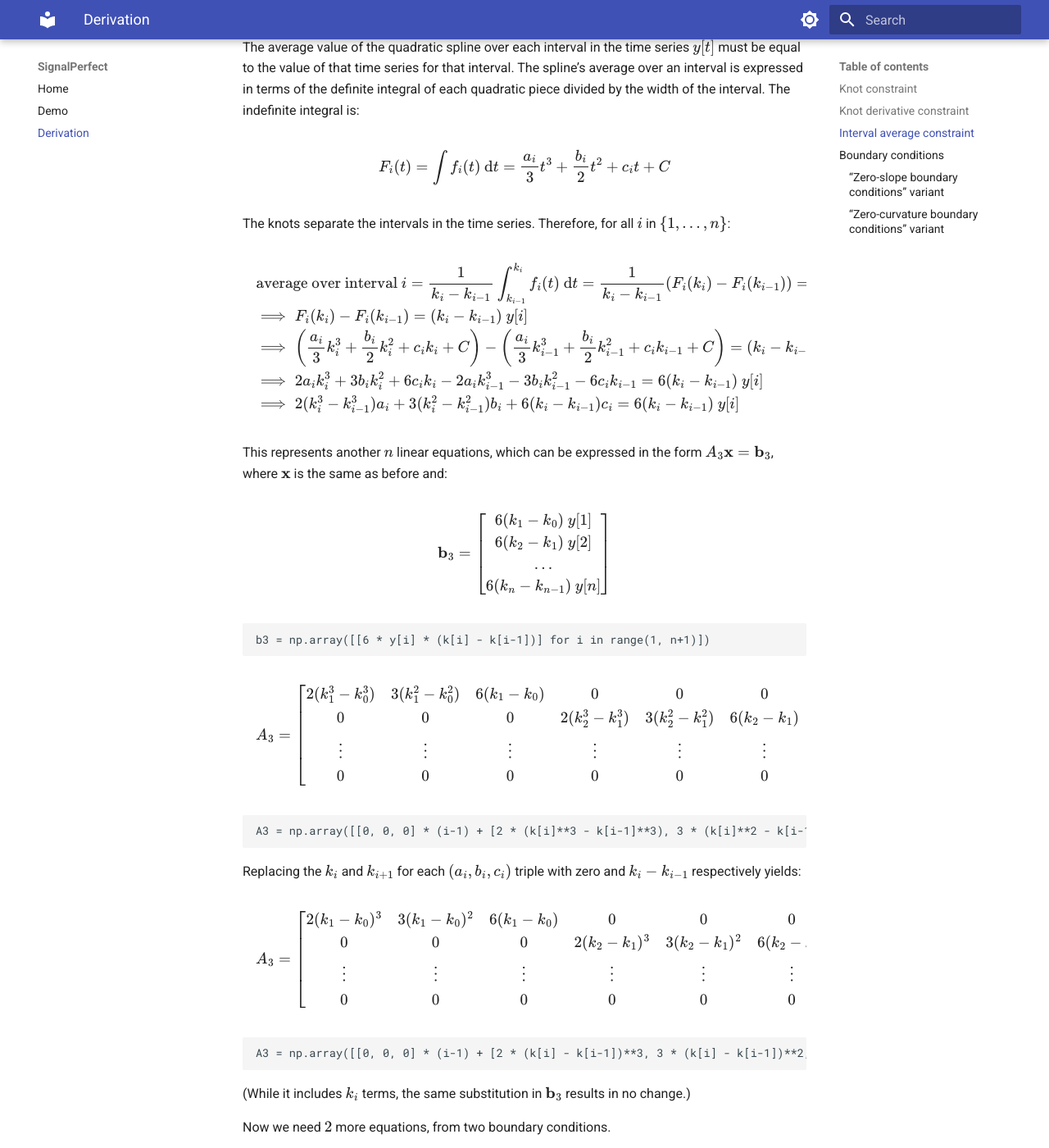
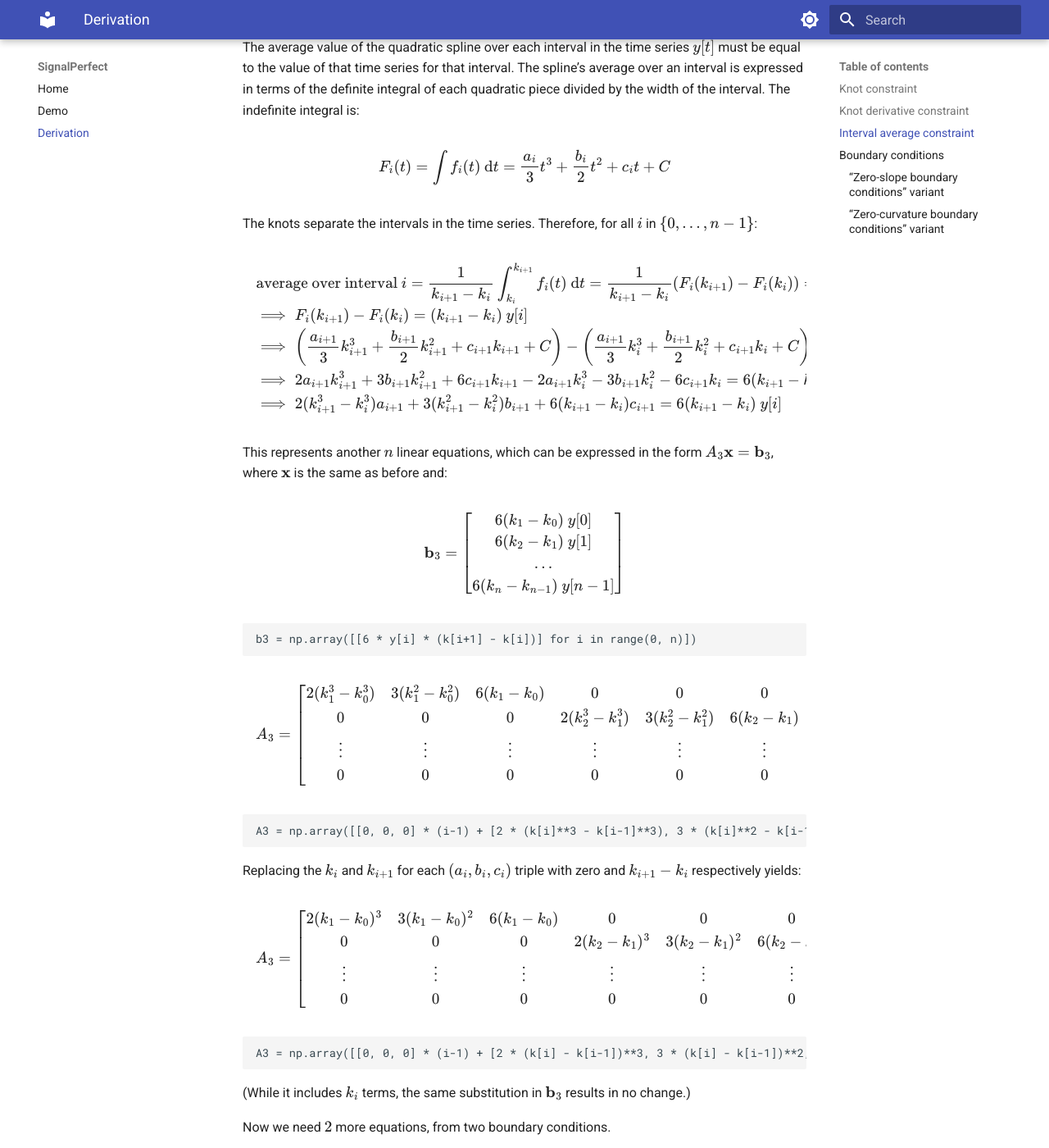
Before and after one commit to keeganmjgreen/signal_perfect, an MkDocs documentation site: the page built from docs/derivation.md, in a window 1280 px wide and 1400 px high, scrolled down 3049 px. Shown: the whole window at 82% size. Built offline with MkDocs 1.6.1 and Material for MkDocs 9.7.7, drawn with Linux system fonts in a browser that asks for light colours; some of the changed text lies outside the part shown.

Commit message:
remove nan first element of `y`

````diff
--- a/docs/derivation.md
+++ b/docs/derivation.md
@@ -2,9 +2,9 @@
 
 Behind any time series data is an underlying signal which the data merely approximates. Continuing the solar example, this means that the underlying signal (the solar output) is merely approximated by recording its average in 15-minute blocks. In order to resample a signal (or rather, the data representing it), SignalPerfect models the true, underlying signal as best it can based on the available data---using a quadratic spline.
 
-A spline is a piecewise polynomial; each piece or segment of the spline is a polynomial and is separated by $x$-values called knots. A spline is subject to constraints such that at the knots, the $y$-values of adjacent polynomial pieces are equal so the pieces meet, and the derivatives of adjacent polynomial pieces are equal so the spline is smooth and without kinks. The quadratic spline by which the underlying signal is modeled has an extra constraint such that its average value over each interval in the time series is equal to the value of that time series for that interval. Hence, the SignalPerfect's `SpecialQuadraticSpline` class.
+A spline is a piecewise polynomial; each piece or segment of the spline is a polynomial and is separated by $t$-values called knots. A spline is subject to constraints such that at the knots, the $y$-values of adjacent polynomial pieces are equal so the pieces meet, and the derivatives of adjacent polynomial pieces are equal so the spline is smooth and without kinks. The quadratic spline by which the underlying signal is modeled has an extra constraint such that its average value over each interval in the time series is equal to the value of that time series for that interval. Hence, the SignalPerfect's `SpecialQuadraticSpline` class.
 
-For all $i$ in $\{1,\dots,n\}$:
+For all $i$ in $\{0,\dots,n-1\}$:
 
 $$ f_i(t) = a_i t^2 + b_i t + c_i $$
 
@@ -16,15 +16,15 @@ The $y$-values of adjacent quadratic pieces must be equal to each other at each
 
 $$
 \begin{aligned}
-& f_i(k_i)=f_{i+1}(k_i) \\
-& \implies a_i k_i^2 + b_i k_i + c_i = a_{i+1} k_i^2 + b_{i+1} k_i + c_{i+1} \\
-& \implies (-k_i^2) a_i + (-k_i) b_i + (-1) c_i + (k_i^2) a_{i+1} + (k_i) b_{i+1} + (1) c_{i+1} = 0
+& f_{i-1}(k_i)=f_i(k_i) \\
+& \implies a_{i-1} k_i^2 + b_{i-1} k_i + c_{i-1} = a_i k_i^2 + b_i k_i + c_i \\
+& \implies (-k_i^2) a_{i-1} + (-k_i) b_{i-1} + (-1) c_{i-1} + (k_i^2) a_i + (k_i) b_i + (1) c_i = 0
 \end{aligned}
 $$
 
 This represents a set of $n-1$ linear equations, which can be expressed in the form $A_1\mathbf{x}=\mathbf{b}_1$, where:
 
-$$ \mathbf{x} = \begin{bmatrix} a_1 & b_1 & c_1 & \cdots & a_n & b_n & c_n \end{bmatrix}^\mathrm{T} $$
+$$ \mathbf{x} = \begin{bmatrix} a_0 & b_0 & c_0 & \cdots & a_{n-1} & b_{n-1} & c_{n-1} \end{bmatrix}^\mathrm{T} $$
 
 $$ \mathbf{b}_1 = \begin{bmatrix} 0 & \dots & 0 \end{bmatrix}^\mathrm{T} $$
 
@@ -47,7 +47,7 @@ $$
 A1 = np.array([[0, 0, 0] * (i-1) + [-k[i]**2, -k[i], -1, k[i]**2, k[i], 1] + [0, 0, 0] * (n-i-1) for i in range(1, n)])
 ```
 
-When using `numpy.PPoly`, however, each polynomial piece, regardless of what range on the $x$-axis it spans in the piecewise function,  is expressed in terms of $x$ starting at zero. This is a way of "normalizing" each polynomial and avoiding sensitive coefficients. Thus, the $k_i$ for an $(a_{i+1},b_{i+1},c_{i+1})$ triple is replaced with zero and the $k_i$ for an $(a_i,b_i,c_i)$ triple is replaced with its distance from zero, $k_i-k_{i-1}$, as follows:
+When using `numpy.PPoly`, however, each polynomial piece, regardless of what range on the $x$-axis it spans in the piecewise function,  is expressed in terms of $x$ starting at zero. This is a way of "normalizing" each polynomial and avoiding sensitive coefficients. Thus, the $k_i$ for an $(a_i,b_i,c_i)$ triple is replaced with zero and the $k_i$ for an $(a_{i-1},b_{i-1},c_{i-1})$ triple is replaced with its distance from zero, $k_i-k_{i-1}$, as follows:
 
 $$
 A_1 =
@@ -75,9 +75,9 @@ Therefore, for all $i$ in $\{1,\dots,n-1\}$:
 
 $$
 \begin{aligned}
-& f_i'(k_i)=f_{i+1}'(k_i) \\
-& \implies 2 a_i k_i + b_i = 2 a_{i+1} k_i + b_{i+1} \\
-& \implies (-2 k_i) a_i + (-1) b_i + (2 k_i) a_{i+1} + (1) b_{i+1} = 0
+& f_{i-1}'(k_i)=f_i'(k_i) \\
+& \implies 2 a_{i-1} k_i + b_{i-1} = 2 a_i k_i + b_i \\
+& \implies (-2 k_i) a_{i-1} + (-1) b_{i-1} + (2 k_i) a_i + (1) b_i = 0
 \end{aligned}
 $$
 
@@ -127,15 +127,15 @@ The average value of the quadratic spline over each interval in the time series
 
 $$ F_i(t) = \int f_i(t) \ \mathrm{d}t = \frac{a_i}{3} t^3 + \frac{b_i}{2} t^2 + c_i t + C $$
 
-The knots separate the intervals in the time series. Therefore, for all $i$ in $\{1,\dots,n\}$:
+The knots separate the intervals in the time series. Therefore, for all $i$ in $\{0,\dots,n-1\}$:
 
 $$
 \begin{aligned}
-& \text{average over interval } i = \frac{1}{k_i - k_{i-1}} \int_{k_{i-1}}^{k_i} f_i(t) \ \mathrm{d}t = \frac{1}{k_i - k_{i-1}} (F_i(k_i) - F_i(k_{i-1})) = y[i] \\
-& \implies F_i(k_i) - F_i(k_{i-1}) = (k_i - k_{i-1}) \ y[i] \\
-& \implies \left( \frac{a_i}{3} k_i^3 + \frac{b_i}{2} k_i^2 + c_i k_i + C \right) - \left( \frac{a_i}{3} k_{i-1}^3 + \frac{b_i}{2} k_{i-1}^2 + c_i k_{i-1} + C \right) = (k_i - k_{i-1}) \ y[i] \\
-& \implies 2 a_i k_i^3 + 3 b_i k_i^2 + 6 c_i k_i - 2 a_i k_{i-1}^3 - 3 b_i k_{i-1}^2 - 6 c_i k_{i-1} = 6 (k_i - k_{i-1}) \ y[i] \\
-& \implies 2 (k_i^3 - k_{i-1}^3) a_i + 3 (k_i^2 - k_{i-1}^2) b_i + 6 (k_i - k_{i-1}) c_i = 6 (k_i - k_{i-1}) \ y[i]
+& \text{average over interval } i = \frac{1}{k_{i+1} - k_i} \int_{k_i}^{k_{i+1}} f_i(t) \ \mathrm{d}t = \frac{1}{k_{i+1} - k_i} (F_i(k_{i+1}) - F_i(k_i)) = y[i] \\
+& \implies F_i(k_{i+1}) - F_i(k_i) = (k_{i+1} - k_i) \ y[i] \\
+& \implies \left( \frac{a_{i+1}}{3} k_{i+1}^3 + \frac{b_{i+1}}{2} k_{i+1}^2 + c_{i+1} k_{i+1} + C \right) - \left( \frac{a_{i+1}}{3} k_i^3 + \frac{b_{i+1}}{2} k_i^2 + c_{i+1} k_i + C \right) = (k_{i+1} - k_i) \ y[i] \\
+& \implies 2 a_{i+1} k_{i+1}^3 + 3 b_{i+1} k_{i+1}^2 + 6 c_{i+1} k_{i+1} - 2 a_{i+1} k_i^3 - 3 b_{i+1} k_i^2 - 6 c_{i+1} k_i = 6 (k_{i+1} - k_i) \ y[i] \\
+& \implies 2 (k_{i+1}^3 - k_i^3) a_{i+1} + 3 (k_{i+1}^2 - k_i^2) b_{i+1} + 6 (k_{i+1} - k_i) c_{i+1} = 6 (k_{i+1} - k_i) \ y[i]
 \end{aligned}
 $$
 
@@ -144,15 +144,15 @@ This represents another $n$ linear equations, which can be expressed in the form
 $$
 \mathbf{b}_3 =
 \begin{bmatrix}
-    6 (k_1 - k_0) \ y[1] \\
-    6 (k_2 - k_1) \ y[2] \\
+    6 (k_1 - k_0) \ y[0] \\
+    6 (k_2 - k_1) \ y[1] \\
     \dots \\
-    6 (k_n - k_{n-1}) \ y[n]
+    6 (k_n - k_{n-1}) \ y[n-1]
 \end{bmatrix}
 $$
 
 ```python
-b3 = np.array([[6 * y[i] * (k[i] - k[i-1])] for i in range(1, n+1)])
+b3 = np.array([[6 * y[i] * (k[i+1] - k[i])] for i in range(0, n)])
 ```
 
 $$
@@ -169,7 +169,7 @@ $$
 A3 = np.array([[0, 0, 0] * (i-1) + [2 * (k[i]**3 - k[i-1]**3), 3 * (k[i]**2 - k[i-1]**2), 6 * (k[i] - k[i-1])] + [0, 0, 0] * (n-i) for i in range(1, n+1)])
 ```
 
-Replacing the $k_i$ and $k_{i+1}$ for each $(a_i,b_i,c_i)$ triple with zero and $k_i-k_{i-1}$ respectively yields:
+Replacing the $k_i$ and $k_{i+1}$ for each $(a_i,b_i,c_i)$ triple with zero and $k_{i+1}-k_i$ respectively yields:
 
 $$
 A_3 =
@@ -195,9 +195,9 @@ Now we need $2$ more equations, from two boundary conditions.
 
 In the "zero-slope boundary conditions" variant, the slope (first derivative) of the spline's endpoints are prescribed to be zero. Therefore,
 
-$$ f_1'(k_0) = 0 \implies 2 a_1 k_0 + b_1 = 0 $$
+$$ f_0'(k_0) = 0 \implies 2 a_0 k_0 + b_0 = 0 $$
 
-$$ f_n'(k_n) = 0 \implies 2 a_n k_n + b_n = 0 $$
+$$ f_{n-1}'(k_n) = 0 \implies 2 a_{n-1} k_n + b_{n-1} = 0 $$
 
 This represents another $2$ linear equations, which can be expressed in the form $A_4\mathbf{x}=\mathbf{b}_4$, where $\mathbf{x}$ is the same as before and:
 
@@ -237,9 +237,9 @@ A4 = np.array([[0, 1, 0] + [0, 0, 0] * (n-1), [0, 0, 0] * (n-1) + [2 * (k[n] - k
 
 In the "zero-curvature boundary conditions" variant, the curvature (second derivative) of the spline's endpoints are prescribed to be zero. Therefore,
 
-$$ f_1''(k_0) = 0 \implies 2 a_1 = 0 $$
+$$ f_0''(k_0) = 0 \implies 2 a_0 = 0 $$
 
-$$ f_n''(k_n) = 0 \implies 2 a_n = 0 $$
+$$ f_{n-1}''(k_n) = 0 \implies 2 a_{n-1} = 0 $$
 
 This represents another $2$ linear equations, which can be expressed in the form $A_4\mathbf{x}=\mathbf{b}_4$, where $\mathbf{x}$ is the same as before, $\mathbf{b}_4$ is the same as above, and:
 
````
Also changed, not shown: docs/demo.md (+2 -2 lines), main.py (+9 -9 lines).
